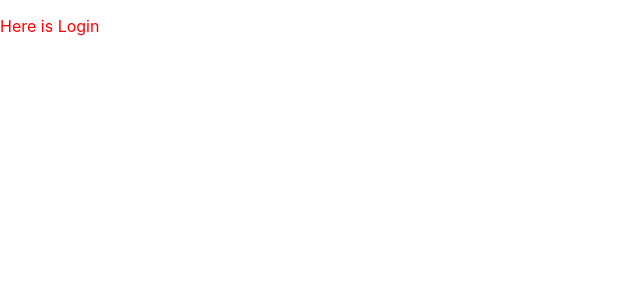
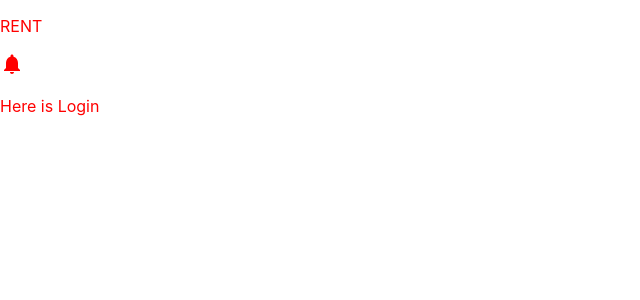
Before and after one commit to Hobiron03/lend, a React (Create React App) app in the folder lend_frontend/: page / in a window 1280 px wide. Shown: the top 300 px of the page, without its empty margins (0-640 px from the left). Built offline with nearby package versions, Linux system fonts and the light colour scheme.

Commit message:
material-iconを導入

```diff
--- a/lend_frontend/package.json
+++ b/lend_frontend/package.json
@@ -3,6 +3,8 @@
   "version": "0.1.0",
   "private": true,
   "dependencies": {
+    "@material-ui/icons": "^4.9.1",
+    "@material-ui/types": "^5.1.0",
     "@testing-library/jest-dom": "^4.2.4",
     "@testing-library/react": "^9.5.0",
     "@testing-library/user-event": "^7.2.1",
--- a/lend_frontend/src/App.tsx
+++ b/lend_frontend/src/App.tsx
@@ -1,11 +1,13 @@
 import React from "react";
 import { BrowserRouter as Router, Switch, Route, Link } from "react-router-dom";
 import { Login } from "./components/Login/Login";
+import AppBar from "./components/organizations/AppBar"
 import "./App.scss";
 
 function App() {
   return (
     <div className="App">
+      <AppBar/>
       <Login />
     </div>
   );
--- /dev/null
+++ b/lend_frontend/src/components/organizations/AppBar.tsx
@@ -0,0 +1,15 @@
+import React from 'react'
+import NotificationsIcon from '@material-ui/icons/Notifications';
+
+export default function AppBar() {
+	return (
+		<div>
+			<header>
+				<p>RENT</p>
+				<div>
+					<NotificationsIcon/>
+				</div>
+			</header>
+		</div>
+	)
+}
```
Also changed, not shown: lend_frontend/src/components/organizations/_AppBar.scss (added, +7 -0 lines), 1 other file (tests, documents, lock files or other folders).
